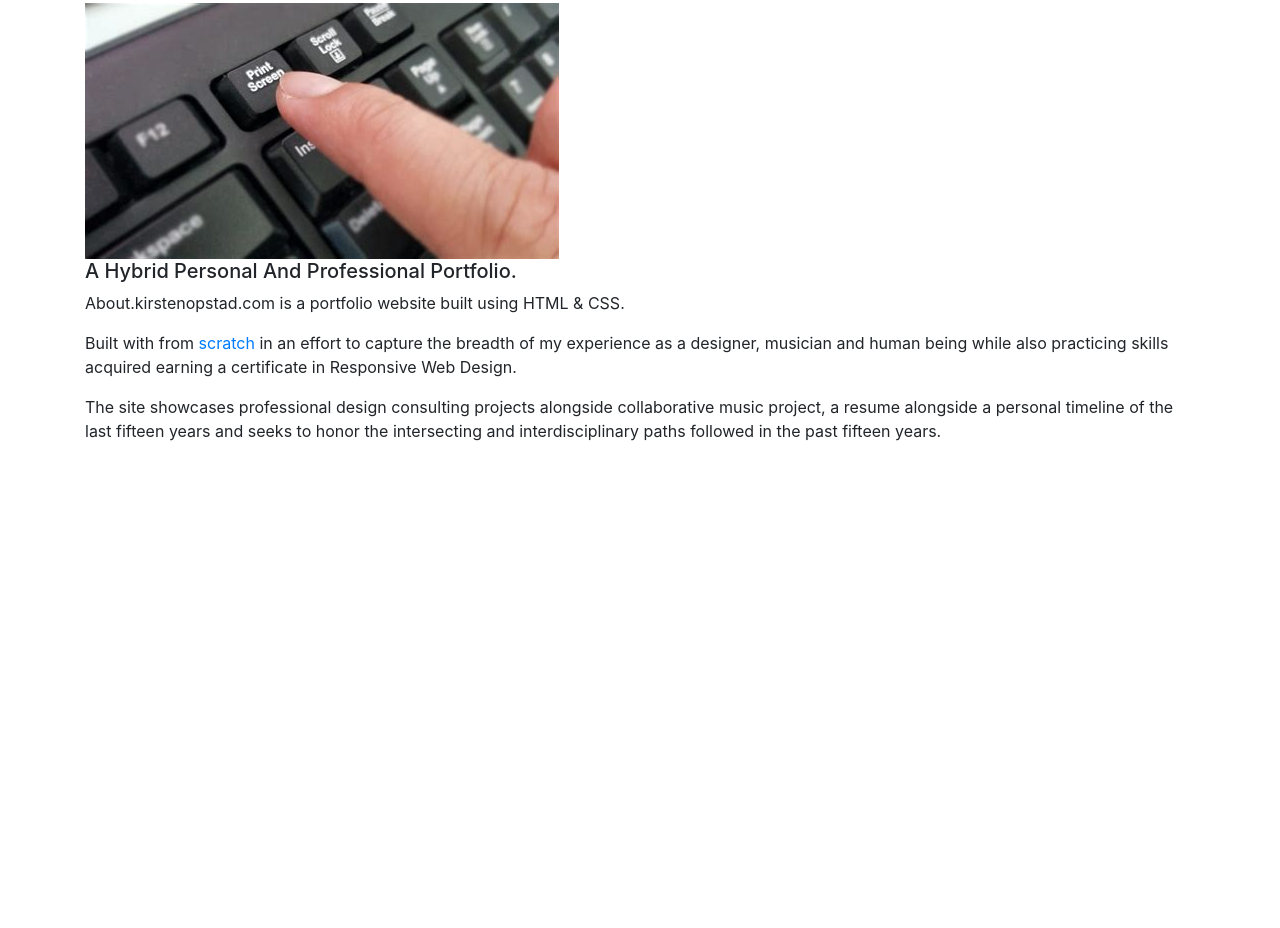
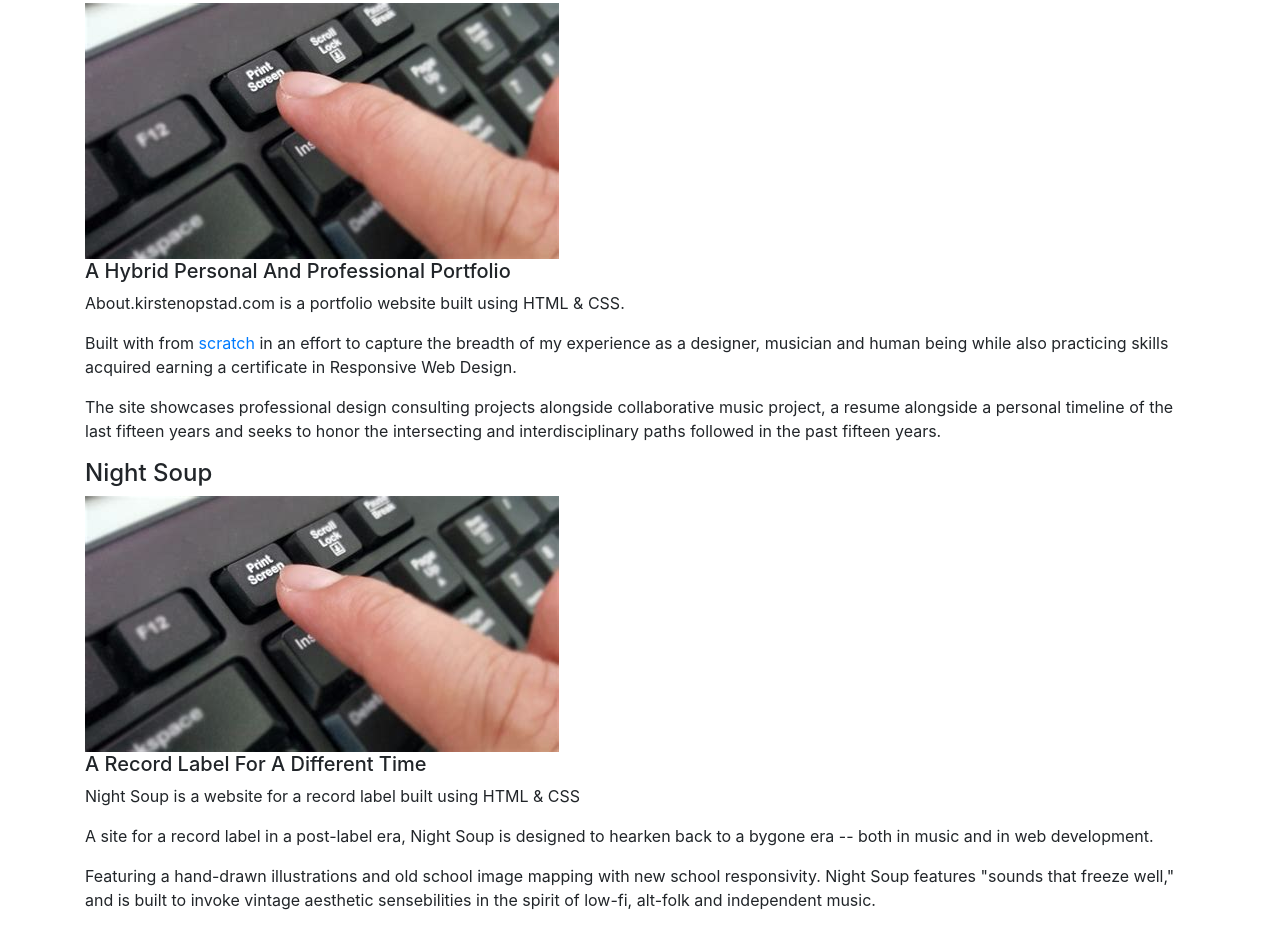
Before and after one commit to kirstenopstad/portfolio, a plain HTML site: page index.html in a window 1280 px wide. Shown: the part 1809-2737 px from the top of the page. Before the commit the page ends 2268 px from the top, so only its background shows below. Drawn offline with Linux system fonts and the light colour scheme.

Commit message:
Add Night Soup project to portfolio section

```diff
--- a/index.html
+++ b/index.html
@@ -65,7 +65,7 @@
       <div class="project">
         <h4>About.KO.com</h4>
         <img src="img/placeholder.jpg" alt="Placeholder image for project screenshot">
-        <h5>A hybrid personal and professional portfolio.</h5>
+        <h5>A hybrid personal and professional portfolio</h5>
         <p>About.kirstenopstad.com is a portfolio website built using HTML & CSS.</p>
         <p>Built with from <a href="http://about.kirstenopstad.com/blog/">scratch</a> in an effort to capture the breadth of my experience as a designer, musician and human being while also practicing skills acquired earning a certificate in Responsive Web Design.</p>
         <p>The site showcases professional design consulting projects alongside collaborative music project, a resume alongside a personal timeline of the last fifteen years and seeks to honor the intersecting and interdisciplinary paths followed in the past fifteen years.</p>
@@ -73,7 +73,12 @@
       </div>
       <!-- Night Soup -->
       <div class="project">
-
+        <h4>Night Soup</h4>
+        <img src="img/placeholder.jpg" alt="Placeholder image for project screenshot">
+        <h5>A Record Label for a Different Time</h5>
+        <p>Night Soup is a website for a record label built using HTML & CSS</p>
+        <p>A site for a record label in a post-label era, Night Soup is designed to hearken back to a bygone era -- both in music and in web development.</p>
+        <p>Featuring a hand-drawn illustrations and old school image mapping with new school responsivity. Night Soup features "sounds that freeze well," and is built to invoke vintage aesthetic sensebilities in the spirit of low-fi, alt-folk and independent music.
       </div>
     </div>
   </div>
```
